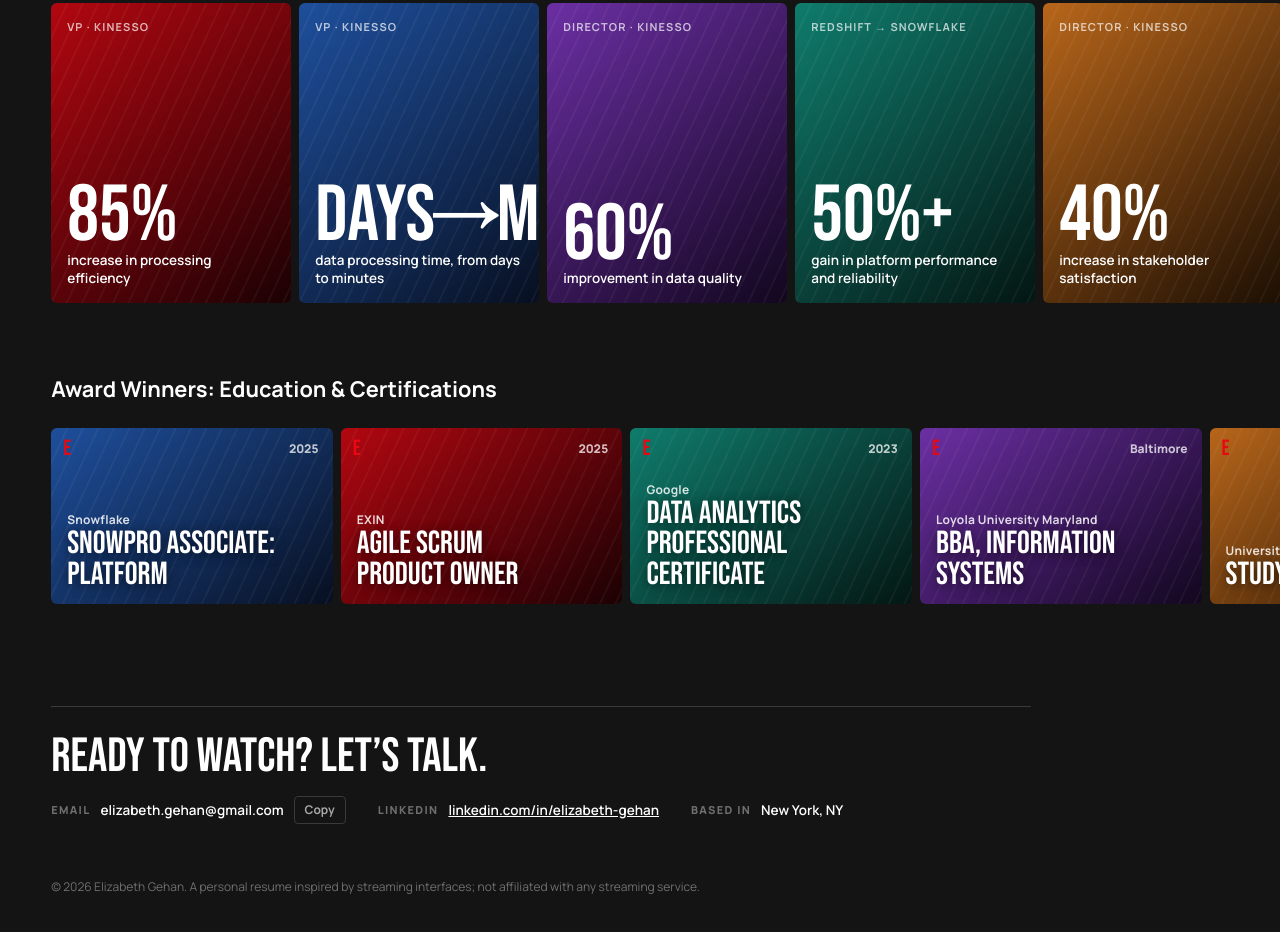
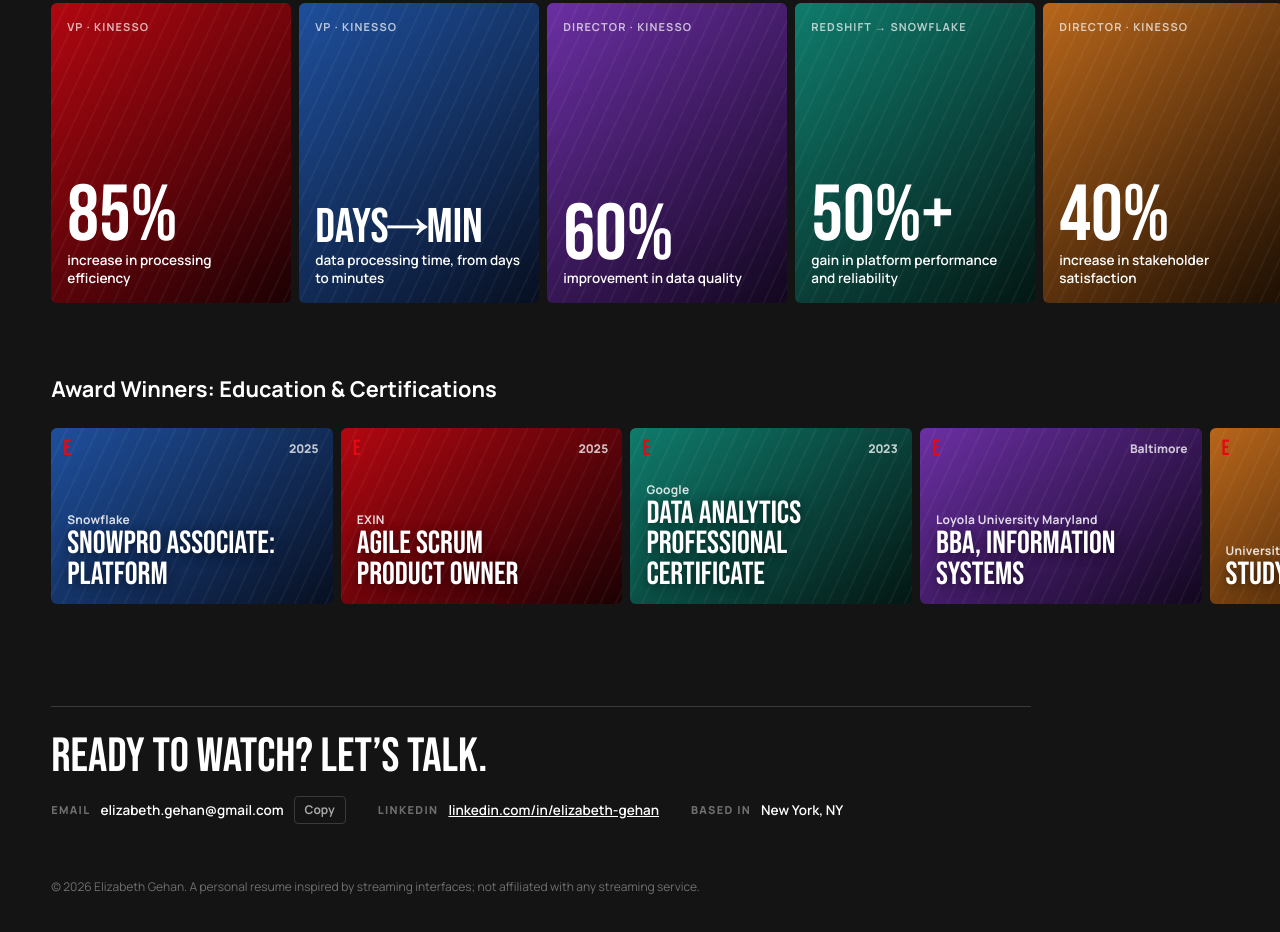
Before and after one commit to engehan/engehan.github.io, a plain HTML site: page index.html in a window 1280 px wide. Shown: the part 1484-2416 px from the top of the page. Drawn offline with Linux system fonts and the light colour scheme.

Commit message:
Add files via upload

```diff
--- a/index.html
+++ b/index.html
@@ -286,6 +286,7 @@ main { position: relative; z-index: 1; margin-top: -40px; display: grid; grid-te
 .impact { width: clamp(200px, 19vw, 240px); }
 .impact .poster { aspect-ratio: 4 / 5; justify-content: space-between; padding: 16px; }
 .impact .big { position: relative; font-family: var(--font-display); font-size: clamp(64px, 6.2vw, 80px); line-height: .85; }
+.impact .big.long { font-size: clamp(40px, 3.8vw, 50px); line-height: .95; }
 .impact .what { position: relative; font-size: 13.5px; font-weight: 600; line-height: 1.35; }
 .impact .src { position: relative; font-size: 11px; font-weight: 700; letter-spacing: .1em; text-transform: uppercase; color: rgba(255,255,255,.7); }
 
@@ -623,7 +624,7 @@ footer { padding-block: 40px 60px; color: var(--muted); font-size: 13.5px; }
     `<button class="card impact" type="button" data-role="${role}" aria-label="${esc(big)} ${esc(what)}">
       <div class="poster ${art}">
         <span class="src">${esc(src)}</span>
-        <div><div class="big">${esc(big)}</div><div class="what">${esc(what)}</div></div>
+        <div><div class="big${big.length > 5 ? " long" : ""}">${esc(big)}</div><div class="what">${esc(what)}</div></div>
       </div>
     </button>`).join("");
 
```
